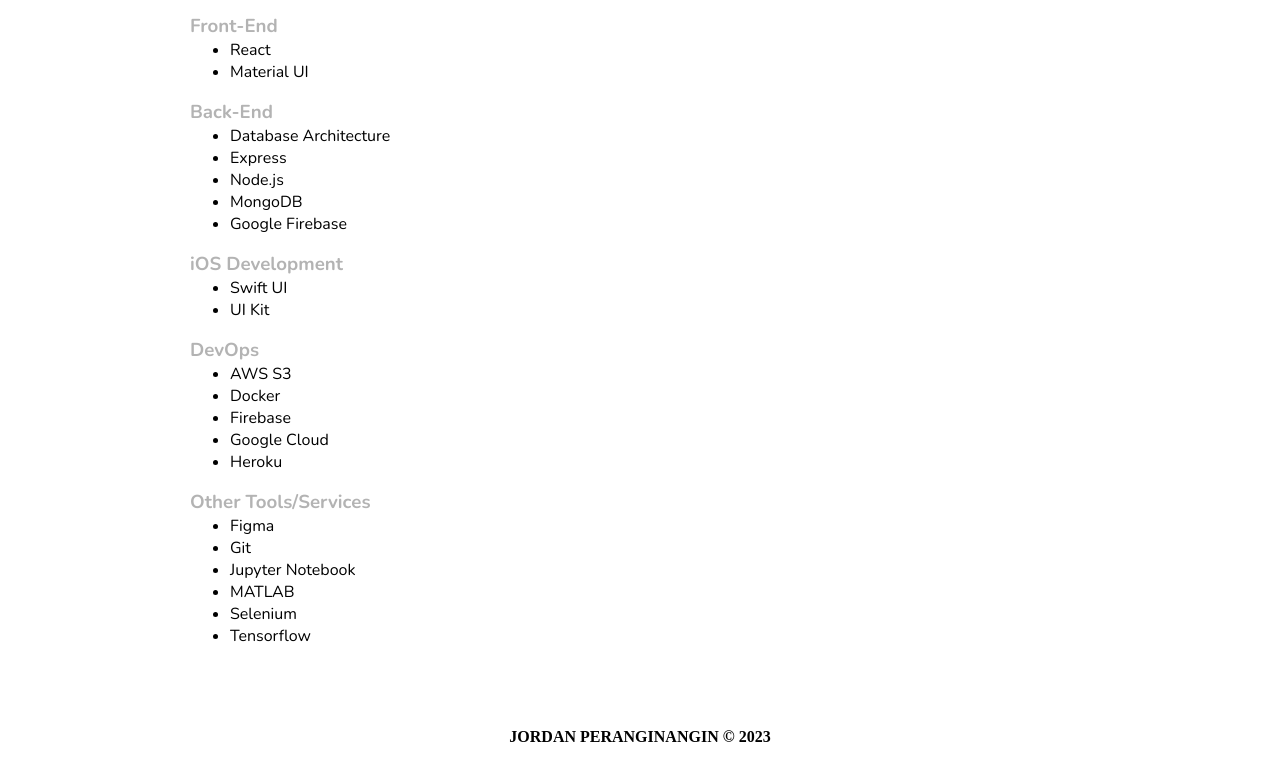
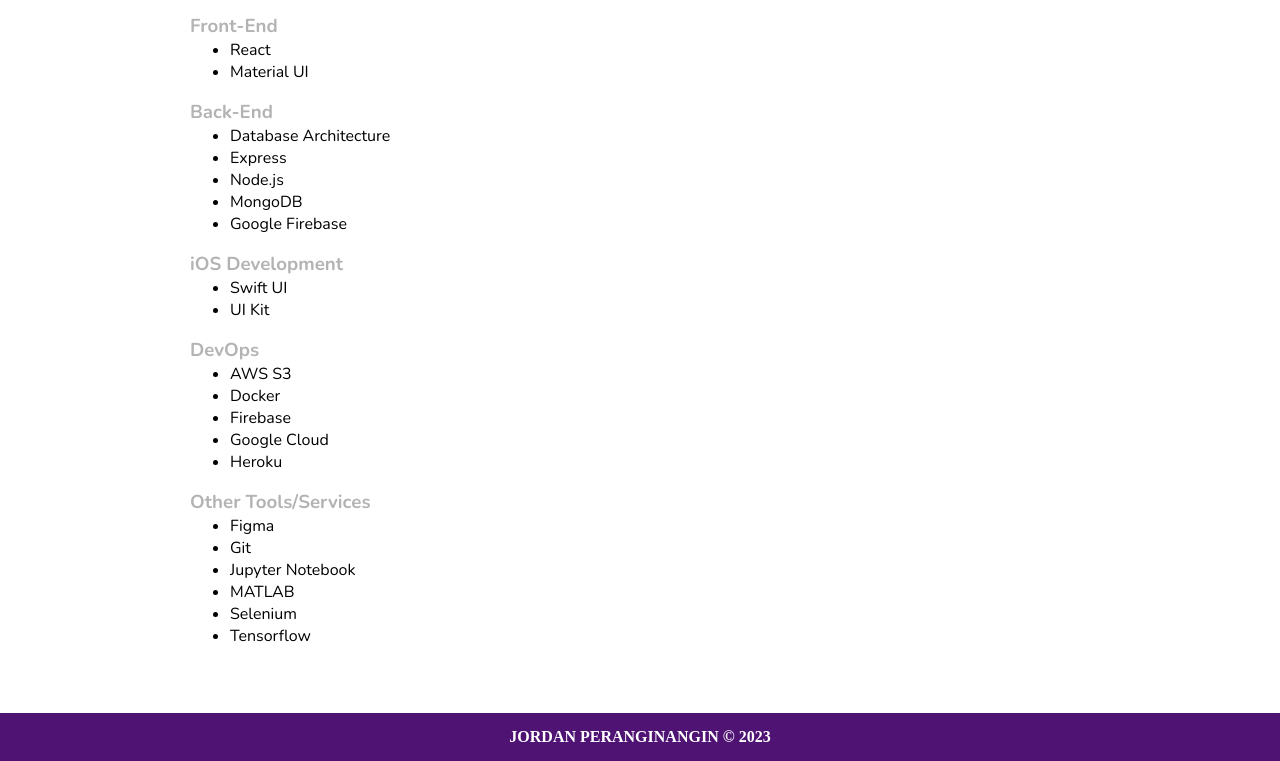
Before and after one commit to kapforty/portfolio-v1, a plain HTML site: page index.html in a window 1280 px wide. Shown: the part 2221-2982 px from the top of the page. Drawn offline with Linux system fonts and the light colour scheme.

Commit message:
updated footer color

```diff
--- a/styles.css
+++ b/styles.css
@@ -180,8 +180,10 @@
 }
 
 footer {
+    background-color: var(--main-purple);
     padding-top: 15px;
     padding-bottom: 15px;
+    color: white;
 }
 
 @font-face {
```
